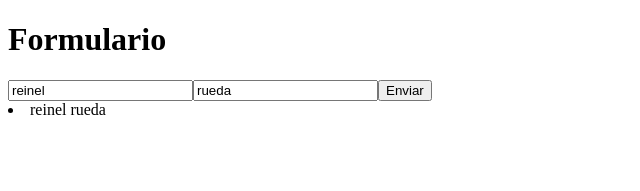
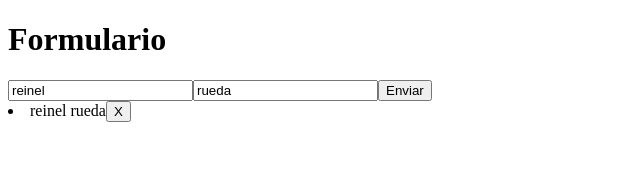
Before and after one commit to ReinelRueda/ReactFormulario, a React (Vite) app: page / in a window 1280 px wide. Both pictures are taken after a click on the button "Enviar". Shown: the top 191 px of the page, without its empty margins (0-640 px from the left). Built offline with nearby package versions, Linux system fonts and the light colour scheme.

Commit message:
Boton de eliminar

```diff
--- a/src/componentes/Formulario.jsx
+++ b/src/componentes/Formulario.jsx
@@ -2,7 +2,6 @@
 
 const Formulario = ({ agregarDatos }) => {
   const initialState = {
-    id: Math.random(),
     nombre: "reinel ",
     apellido: "rueda",
   };
@@ -17,7 +16,11 @@
 
   const handleSubmit = (e) => {
     e.preventDefault();
-    agregarDatos(datos);
+    agregarDatos({
+      nombre: datos.nombre,
+      apellido: datos.apellido,
+      id: Date.now(),
+    });
   };
 
   return (
--- a/src/componentes/Lista.jsx
+++ b/src/componentes/Lista.jsx
@@ -11,13 +11,17 @@
 
     console.log(lista);
   };
+  function eliminar(id) {
+    setLista((old) => old.filter((item) => item.id !== id));
+  }
   return (
     <>
       <Formulario agregarDatos={agregarDatos} />
       {lista.map((item) => (
-        <li key={Math.random()}>
+        <li key={item.id}>
           {item.nombre}
           {item.apellido}
+          <button onClick={() => eliminar(item.id)}>X</button>
         </li>
       ))}
     </>
```
